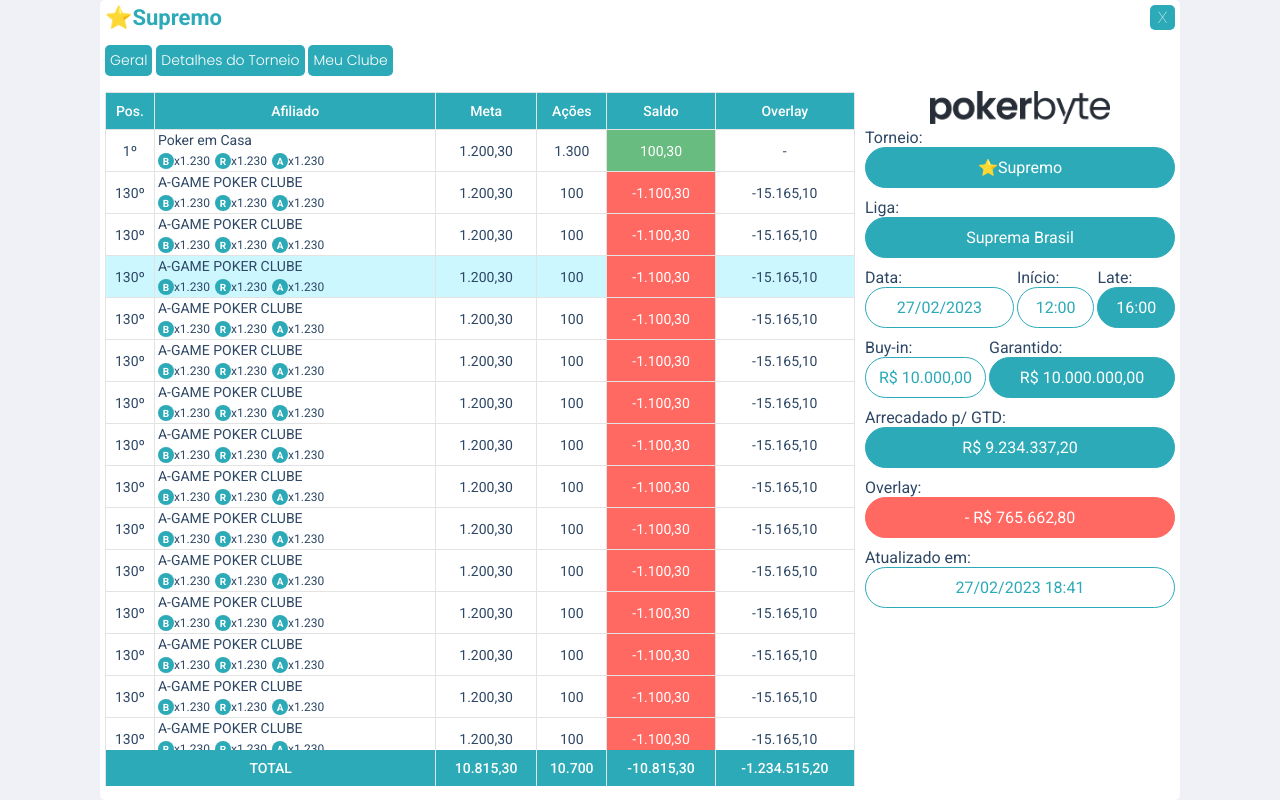
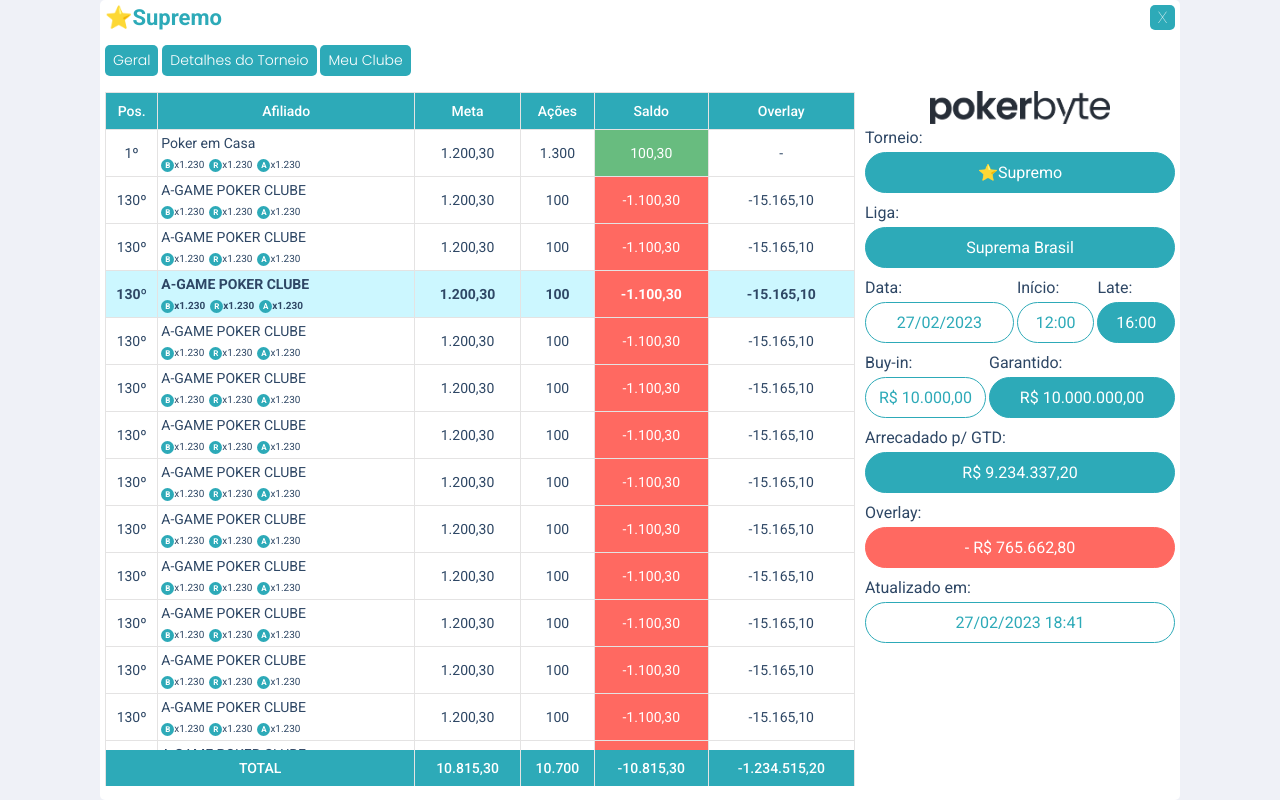
Before and after one commit to danifuzetto/metas-pokerbyte, a plain HTML site: page modal.html in a window 1280 px wide. Drawn offline with Linux system fonts and the light colour scheme.

Commit message:
V2.2
- Detalhes de margens ajustados;

```diff
--- a/css/details.css
+++ b/css/details.css
@@ -15,6 +15,7 @@
 
 .mtt-info-style {
     color: #2E4765;
+    margin-bottom: 5px;
 }
 
 .mtt-data-style {
--- a/css/general.css
+++ b/css/general.css
@@ -20,4 +20,5 @@
 .right-side {
     width: 310px;
     max-width: 310px;
+    overflow: auto;
 }
--- a/css/main.css
+++ b/css/main.css
@@ -78,7 +78,7 @@ table {
     font-family: "Poppins", sans-serif;
     background-color: #2DAAB8;
     color: white;
-    padding: 5px;
+    padding: 5px 8px;
     border: none;
     font-size: 14px;
     font-weight: 300;
--- a/css/my-club.css
+++ b/css/my-club.css
@@ -15,6 +15,7 @@ th {
 
 td {
     color: #2E4765;
+    padding: 15px 0;
     text-align: center;
     border: 1px solid rgb(228, 227, 227);
     max-width: 100%;
@@ -23,7 +24,6 @@ td {
 thead {
     position: sticky;
     top: -2px;
-
 }
 
 tfoot {
@@ -39,7 +39,8 @@ tfoot {
 }
 
 .client-name {
-    margin-bottom: 5px;
+    margin-bottom: 8px;
+    /* font-weight: 500; */
 }
 
 .balance-up {
@@ -58,7 +59,7 @@ tfoot {
 
 .bra-box {
     display: flex;
-    font-size: 12px;
+    font-size: 10px;
     margin-right: 5px;
     align-items: baseline;
 }
@@ -69,10 +70,10 @@ tfoot {
     justify-content: center;
     color: white;
     background-color: #2DAAB8;
-    width: 10px;
-    height: 10px;
-    padding: 3px;
-    font-size: 10px;
+    width: 9px;
+    height: 9px;
+    padding: 2px;
+    font-size: 8px;
     border-radius: 50px;
     font-weight: 600;
 }
@@ -90,5 +91,6 @@ tfoot {
 }
 
 .myclub {
-    background-color: rgb(204, 247, 255)
+    background-color: rgb(204, 247, 255);
+    font-weight: 600;
 }
--- a/modal.html
+++ b/modal.html
@@ -89,7 +89,9 @@
                                             <span class="bra-content">
                                                 B
                                             </span>
-                                            x1.230
+                                            <span id="buyin-total-actions">
+                                                x1.230
+                                            </span>
                                         </div>
                                         <div class="bra-box">
                                             <span class="bra-content">
```
